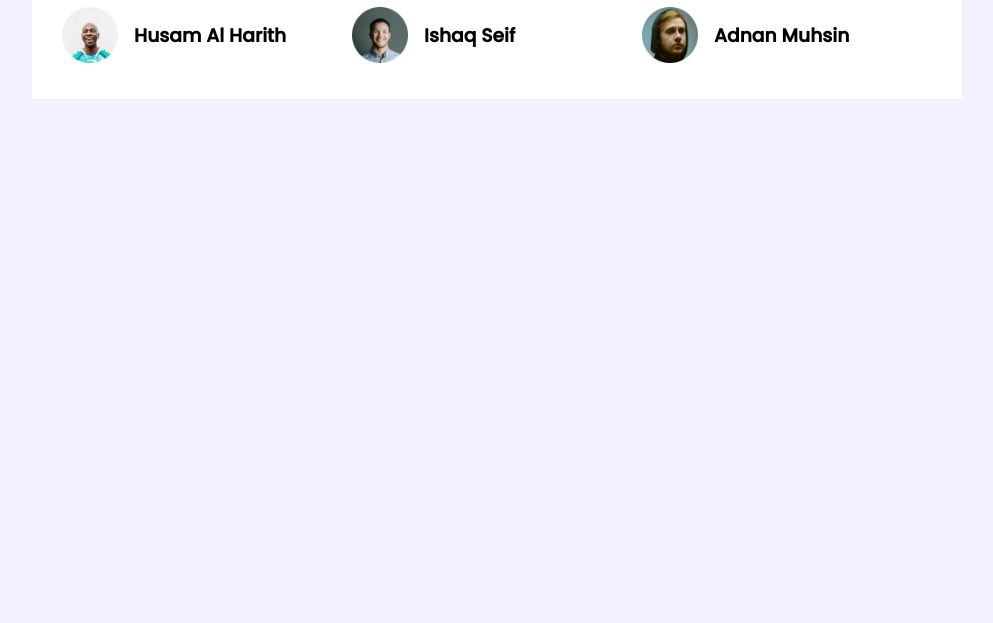
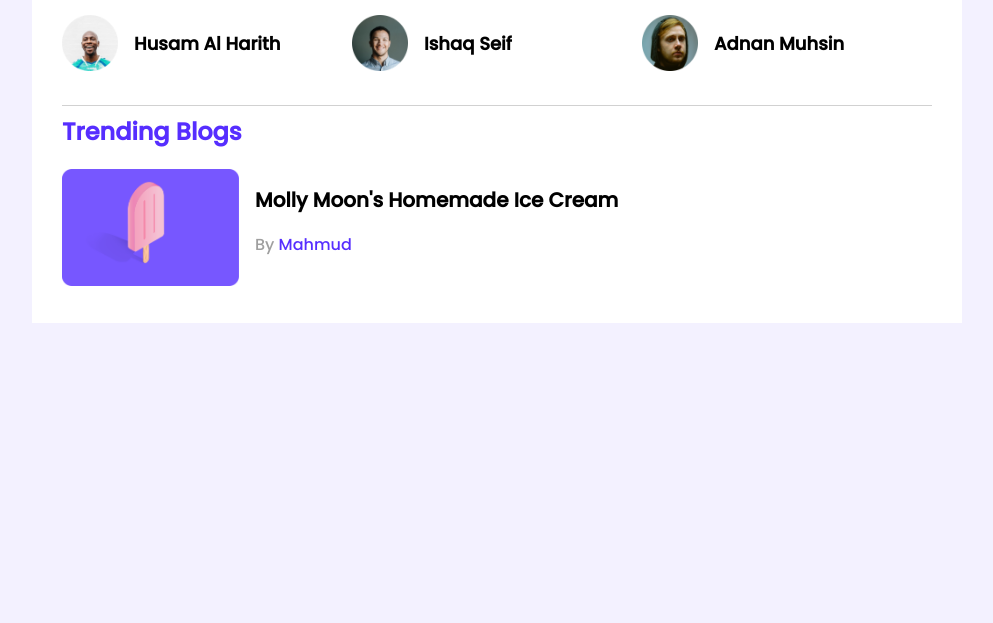
Before and after one commit to imrazzak/leader-board-css3, a plain HTML site: page index.html in a window 1280 px wide. Shown: the part 177-800 px from the top of the page, without its empty margins (143-1136 px from the left). Drawn offline with Linux system fonts and the light colour scheme.

Commit message:
Single Blog & Style Added

```diff
--- a/index.html
+++ b/index.html
@@ -48,6 +48,21 @@
                     </div>
                 </div>
             </div>
+            <hr>
+            <div class="trending-blogs">
+                <h2 class="section-title">Trending Blogs</h2>
+                <div class="blogs">
+                    <article class="blog">
+                        <div class="thumbnail">
+                            <img src="images/blogs/blog-1.png" alt="Blog1">
+                        </div>
+                        <div class="blog-info">
+                            <h2 class="blog-title"> Molly Moon's Homemade Ice Cream </h2>
+                            <p class="blog-author"> By <a href="">Mahmud </a></p>
+                        </div>
+                    </article>
+                </div>
+            </div>
         </section>
     </main>
 
--- a/styles/main.css
+++ b/styles/main.css
@@ -1,7 +1,9 @@
  /* Custom Fonts  */
 
  @import url('https://fonts.googleapis.com/css2?family=Poppins:wght@500&display=swap');
- /* Utilities CSS */
+ /* -------------------------------
+    Utilities CSS
+    --------------------------------- */
 
  body {
      font-family: 'Poppins', sans-serif;
@@ -19,14 +21,30 @@
      padding: 30px;
  }
 
+ hr {
+     background-color: #D1D1D1;
+     height: 1px;
+     border: none;
+ }
+
  .section-title {
      font-size: 24px;
      color: #562EFF;
+     margin-top: 3px;
+ }
+
+ /* --------------------------------
+    Top Leaderboard CSS
+    ------------------------------- */
+
+ .top-leaderboard {
+     margin-bottom: 30px;
  }
 
  .students {
      display: grid;
      grid-template-columns: repeat(3, 1fr);
+     grid-row-gap: 30px;
  }
 
  .student {
@@ -41,4 +59,36 @@
 
  .student-name {
      margin-left: 16px;
+     font-size: 18px;
  }
+
+ /* ----------------------------
+  Trending Articles
+  --------------------------------------- */
+
+ .blog {
+     display: flex;
+ }
+
+ .blog .thumbnail img {
+     width: 177px;
+     height: 117px;
+ }
+
+ .blog-info {
+     margin-left: 16px;
+ }
+
+ .blog .blog-title {
+     font-size: 20px;
+ }
+
+ .blog .blog-author {
+     color: #9F9F9F;
+     font-weight: normal;
+ }
+
+ .blog-author a {
+     text-decoration: none;
+     color: #562EFF;
+ }
```
